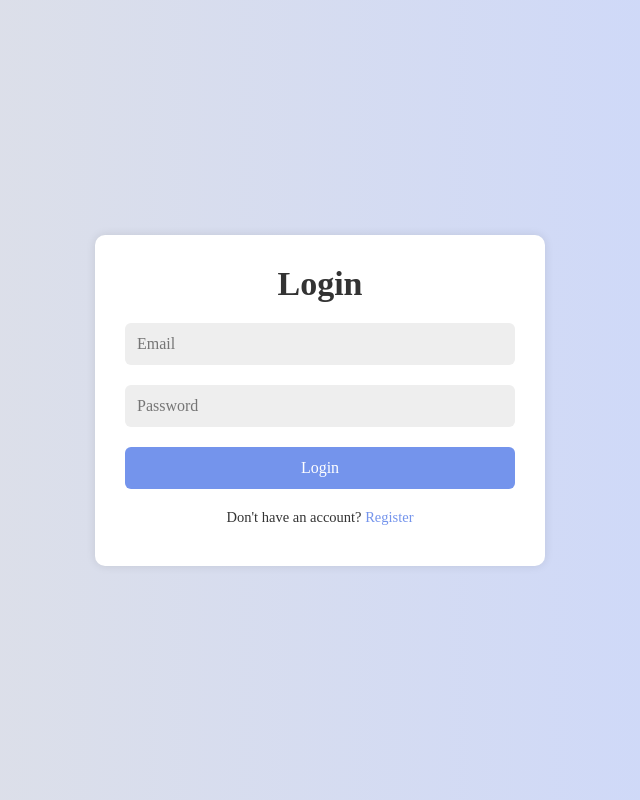
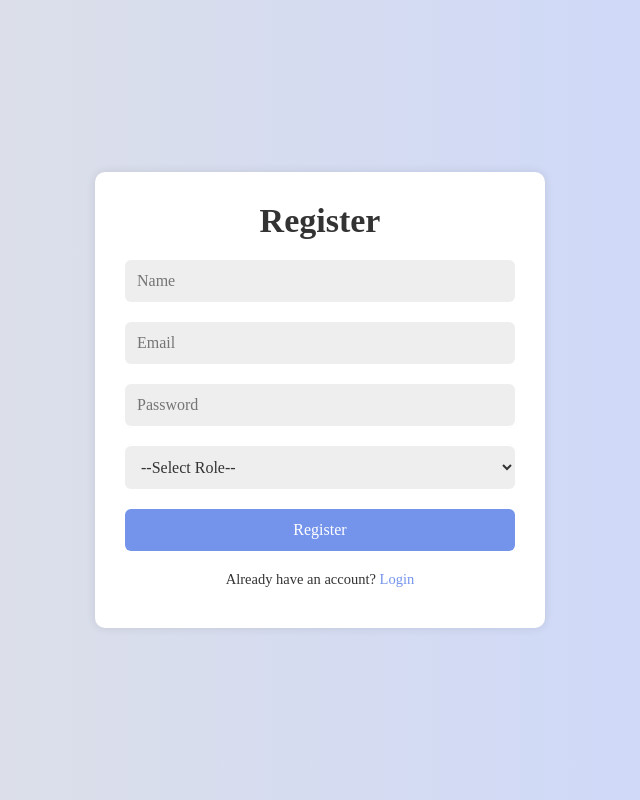
Before and after one commit to atommnava/Fatima, a PHP site: page /index2.php in a window 1280 px wide. Shown: the whole page, without its empty margins (320-960 px from the left). Run offline with PHP 8.4, Linux system fonts and the light colour scheme; the visitor is signed in with stand-in values (Sample User, id 1); data that the repository does not hold is empty; some web fonts are replaced.

Commit message:
BACKEND Commit desde remoto

```diff
--- a/src/index2.php
+++ b/src/index2.php
@@ -42,7 +42,7 @@ function isActiveForm($formName, $activeForm) {
 </head>
 <body>
     <div class="container">
-        <div class="form-box active" id="login-form">
+        <div class="form-box <?= isActiveForm('login', $activeForm); ?>" id="login-form">
             <form action="login_register.php" method="post">
                 <h2>Login</h2>
                 <!-- This is intended to display login error messages -->
@@ -55,7 +55,7 @@ function isActiveForm($formName, $activeForm) {
             </form>
         </div>
 
-        <div class="form-box" id="register-form">
+        <div class="form-box <?= isActiveForm('register', $activeForm); ?>" id="register-form">
             <form action="login_register.php" method="post">
                 <h2>Register</h2>
                 <?= showError($errors['register']); ?>
```
